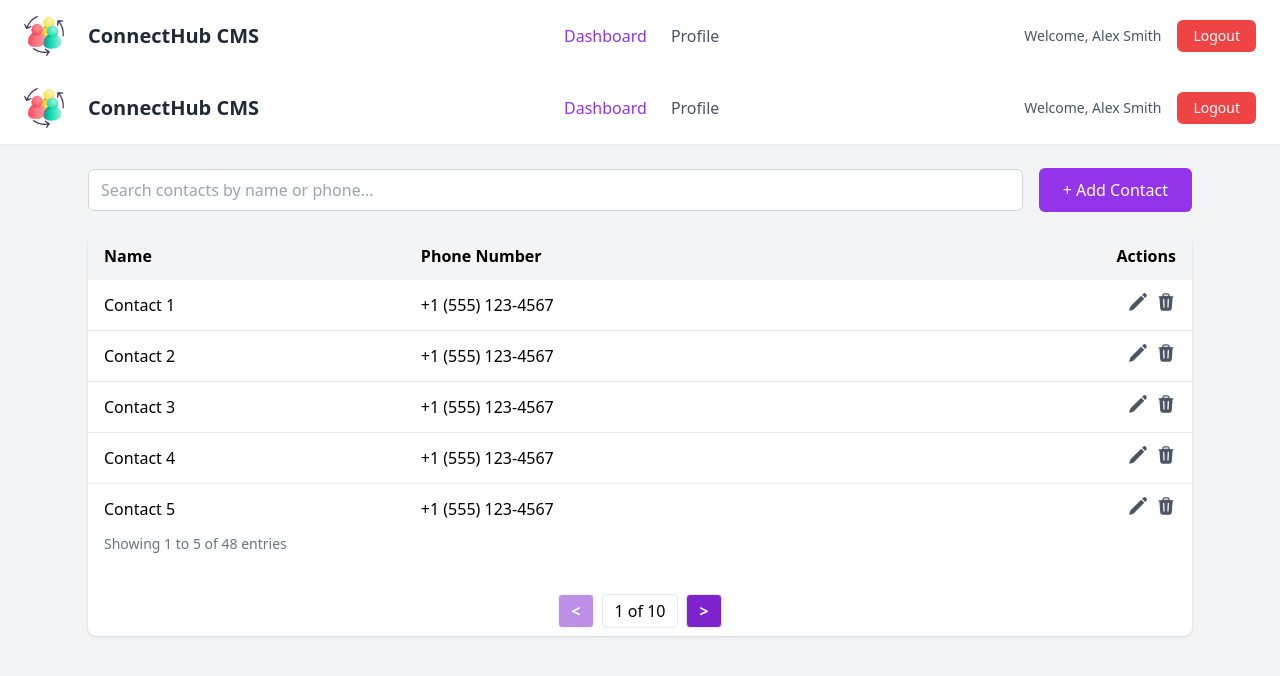
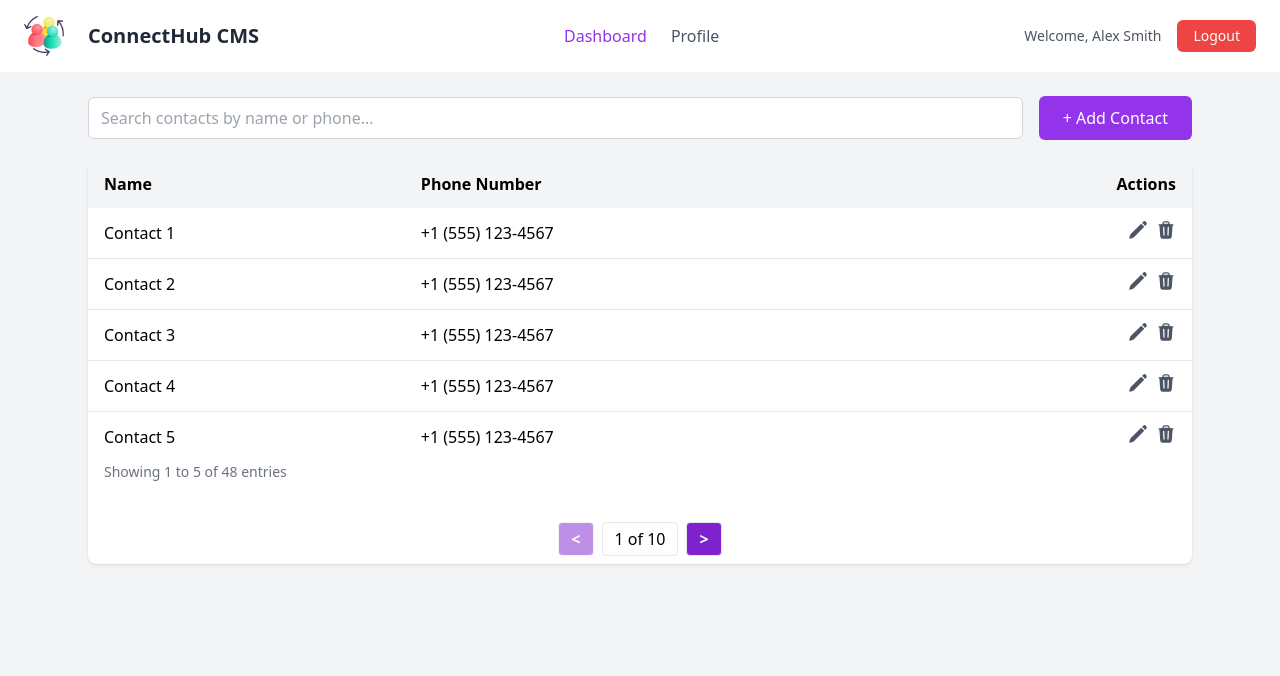
Before and after one commit to muhammadanascode/contact-management-frontend, a React (Create React App) app: page / in a window 1280 px wide. Shown: the top 676 px of the page. Built offline with nearby package versions, Linux system fonts and the light colour scheme.

Commit message:
fix: Remove navbar because it is already attached to in app content

```diff
--- a/src/components/Dashboard.js
+++ b/src/components/Dashboard.js
@@ -1,5 +1,4 @@
 import ContactList from "./ContactList";
-import Navbar from "./Navbar";
 import SearchBar from "./SearchBar";
 import Button from "./Button";
 import Modal from "./Modal";
@@ -25,7 +24,6 @@ const Dashboard = () => {
 
     return (
         <div className="min-h-screen bg-gray-100">
-            <Navbar />
 
             <main className="max-w-6xl mx-auto p-6">
                 {/* Search + Action Row */}
```
